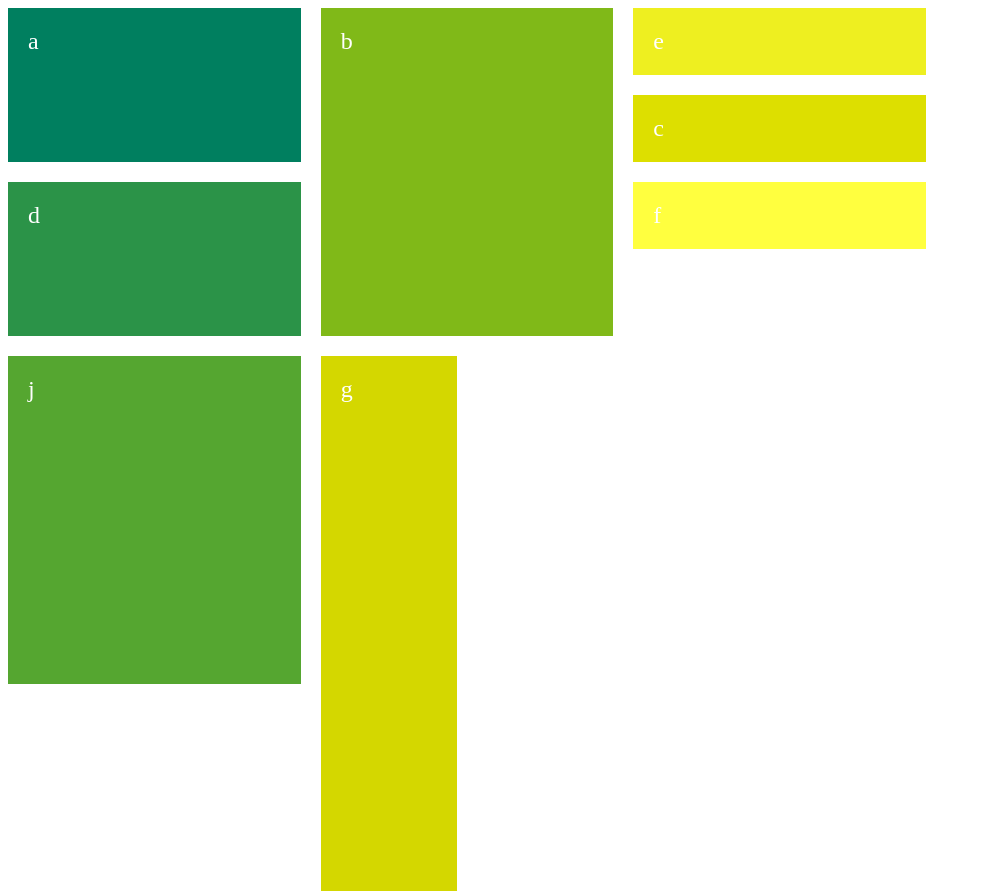
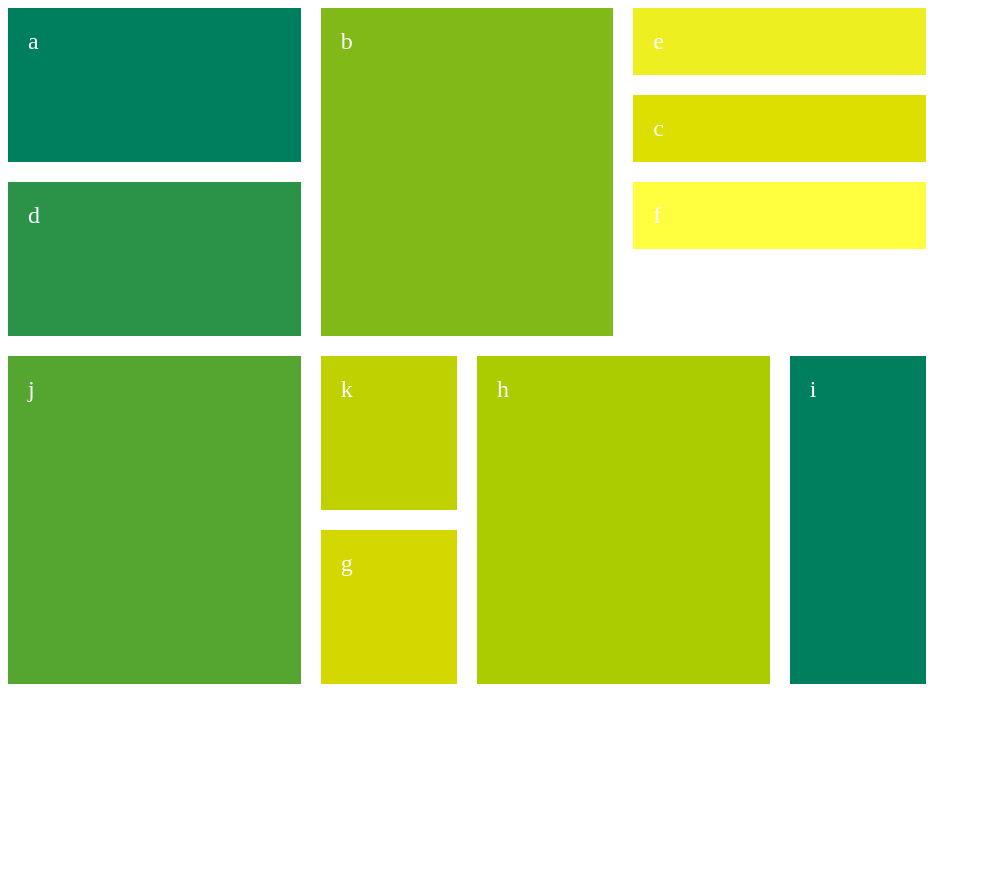
Before and after one commit to Schvea/v10-grid, a plain HTML site: page index.html in a window 1280 px wide. Shown: the top 891 px of the page, without its empty margins (0-981 px from the left). After the commit the page ends 800 px from the top, so only its background shows below. Drawn offline with Linux system fonts and the light colour scheme.

Commit message:
sisat idag

```diff
--- a/style.css
+++ b/style.css
@@ -1,8 +1,10 @@
 .grid {
     display: grid;
     grid-gap: 20px;
-    grid-template-columns: 1fr 1fr 1fr 1fr 1fr 1fr 1fr; /*7*/
-    grid-template-rows: 1fr 1fr 1fr 1fr 1fr 1fr 1fr 1fr 1fr; /*9*/
+    grid-template-columns: 1fr 1fr 1fr 1fr 1fr 1fr 1fr;
+    /*7*/
+    grid-template-rows: 1fr 1fr 1fr 1fr 1fr 1fr 1fr 1fr 1fr;
+    /*9*/
     width: 85%;
     height: 85%;
     background-color: #fff;
@@ -62,19 +64,21 @@
 
 .g {
     background-color: #D4D700;
-    grid-column: 3 / 3;
-    grid-row: 5/16;
+    grid-column: ;
+    grid-row: 7/9;
+
 }
 
 .h {
     background-color: #AACC00;
-    grid-row: 5/6;
-    grid-column: 2 / 2;
+    grid-row: 5/9;
+    grid-column: 4 / 6;
 }
 
 .i {
     background-color: #007F5F;
-    grid-column: 3 / 3;
+    grid-column: 6 / 7;
+    grid-row: 5/9;
 }
 
 .j {
@@ -86,5 +90,7 @@
 
 .k {
     background-color: #BFD200;
+    grid-column: ;
+    grid-row: 5/7;
 
 }
```
